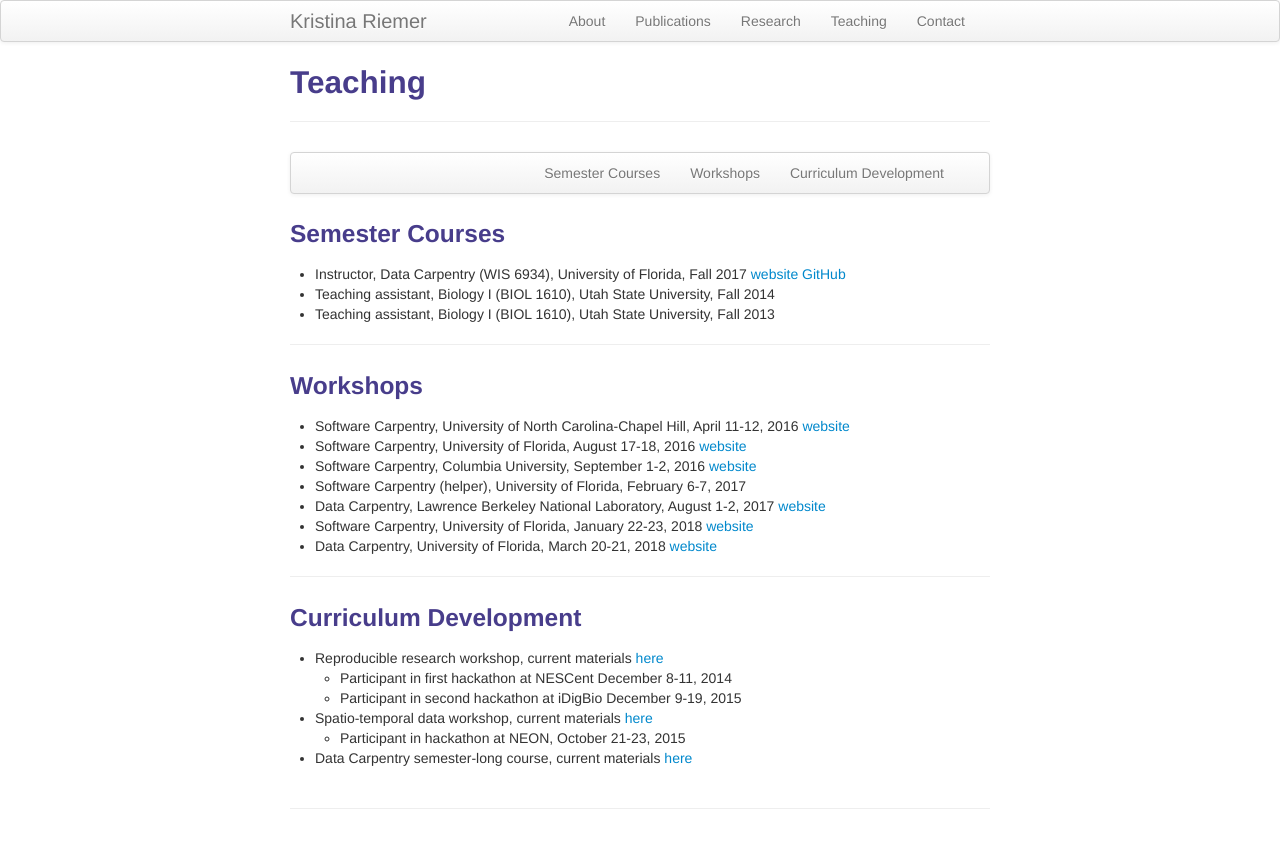
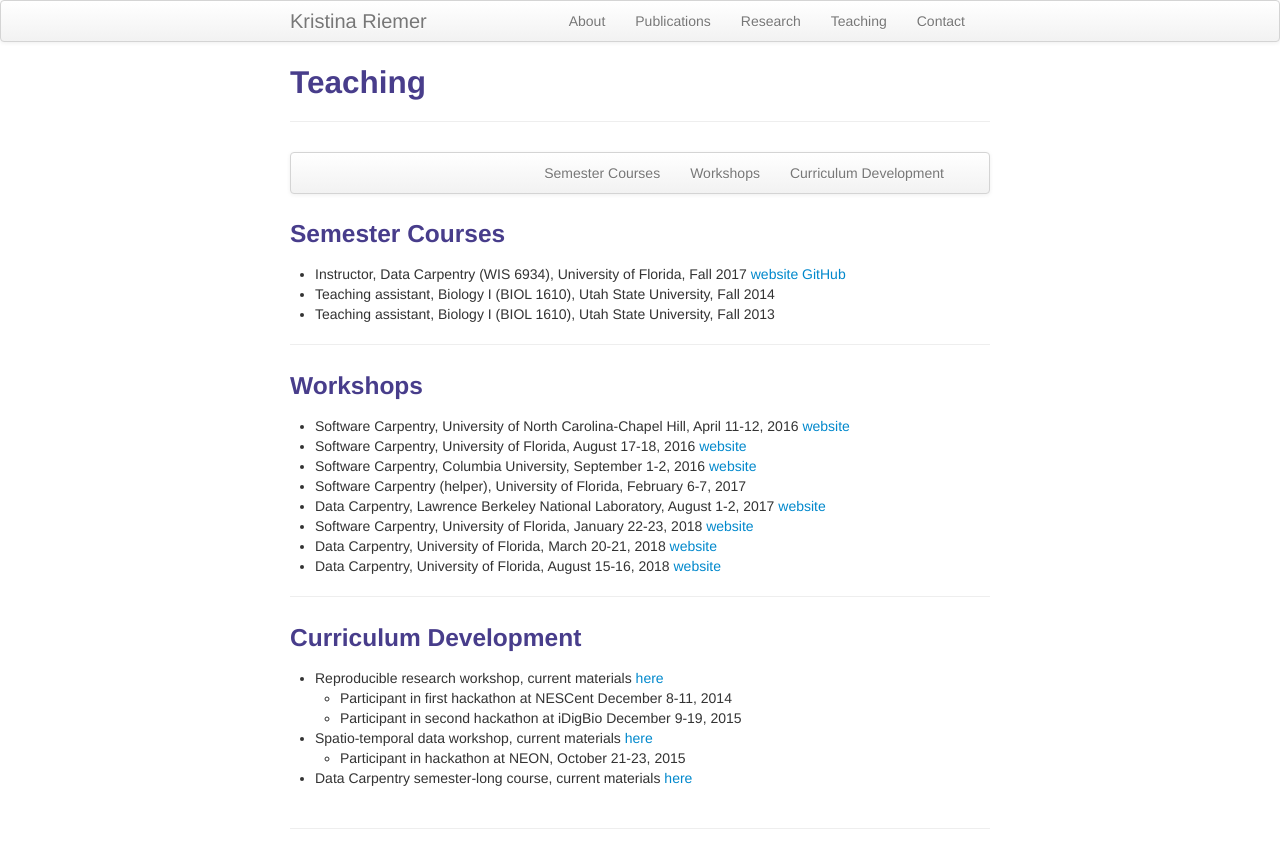
Before and after one commit to KristinaRiemer/KristinaRiemer.github.io, a Jekyll site: the page built from pages/teaching.md, in a window 1280 px wide. Shown: the top 868 px of the page. Built offline with Jekyll 4.4.1, drawn with Linux system fonts in a browser that asks for light colours.

Commit message:
Add workshop, ResBaz, conf presentations to cv and website

```diff
--- a/pages/teaching.md
+++ b/pages/teaching.md
@@ -32,6 +32,7 @@ description: Kristina Riemer's teaching experiences
 - Data Carpentry, Lawrence Berkeley National Laboratory, August 1-2, 2017 [website](https://kristinariemer.github.io/2017-08-01-berkeleylab/)
 - Software Carpentry, University of Florida, January 22-23, 2018 [website](https://uf-carpentry.github.io/2018-01-22-UFII/)
 - Data Carpentry, University of Florida, March 20-21, 2018 [website](https://uf-carpentry.github.io/2018-03-20-UFDataSymposium/)
+- Data Carpentry, University of Florida, August 15-16, 2018 [website](https://picardis.github.io/2018-08-15-ufii/)
 
 ---
 
```
Also changed, not shown: 1 other file.
